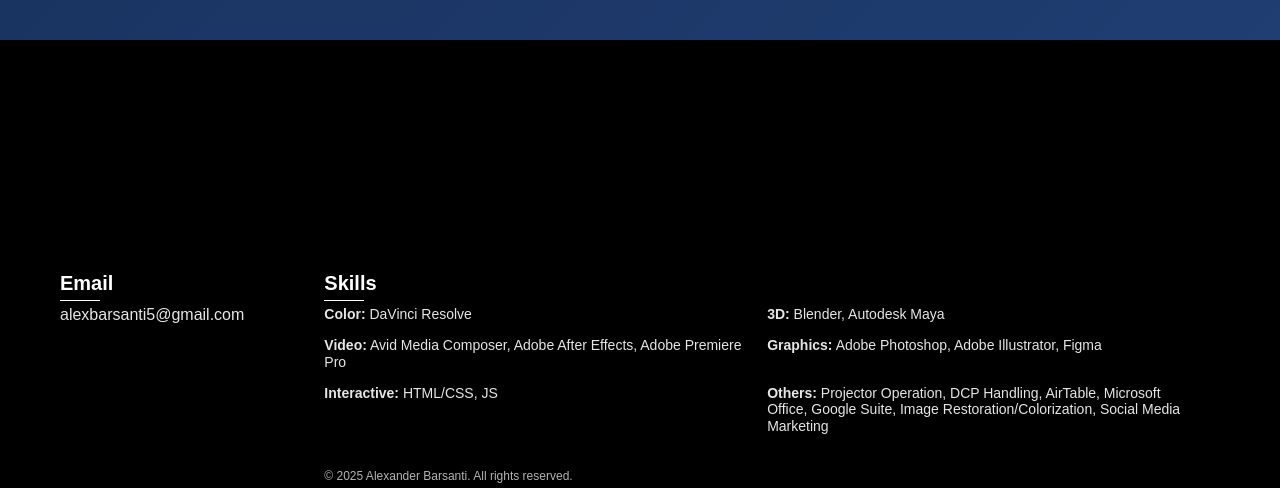
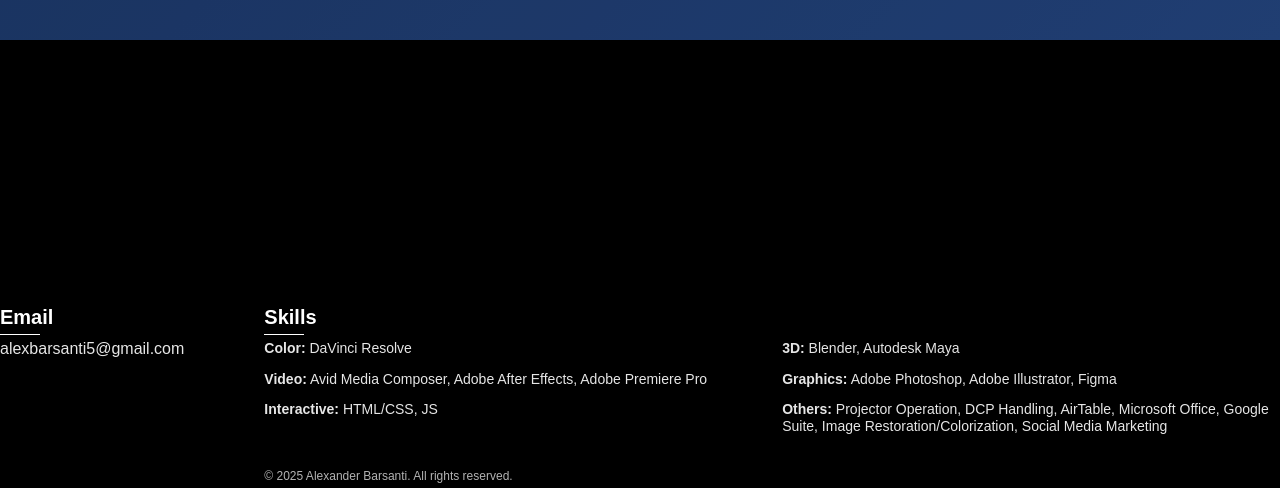
Before and after one commit to AlexBarsanti/portfolio, a plain HTML site: page index.html in a window 1280 px wide. Shown: the part 536-1024 px from the top of the page. Drawn offline with Linux system fonts and the light colour scheme; a web font is replaced by a local one.

Commit message:
Push footer text to far left by removing padding and centering

```diff
--- a/style.css
+++ b/style.css
@@ -640,12 +640,12 @@ html, body {
 .footer-content {
   width: 100%;
   margin: 0;
-  padding: 0 50px 0 20px;
+  padding: 0 0 0 0;
   display: flex;
   justify-content: flex-start;
   align-items: flex-start;
-  max-width: 1200px;
-  margin: 0 auto;
+  max-width: none;
+  margin: 0;
   gap: 80px;
 }
 
```
Also changed, not shown: postproduction.js (+5 -5 lines).
